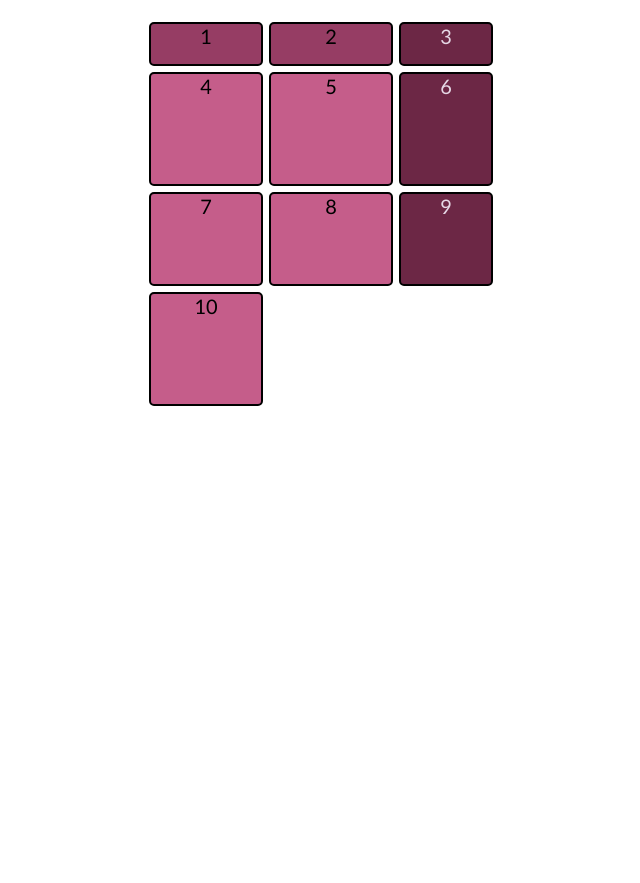
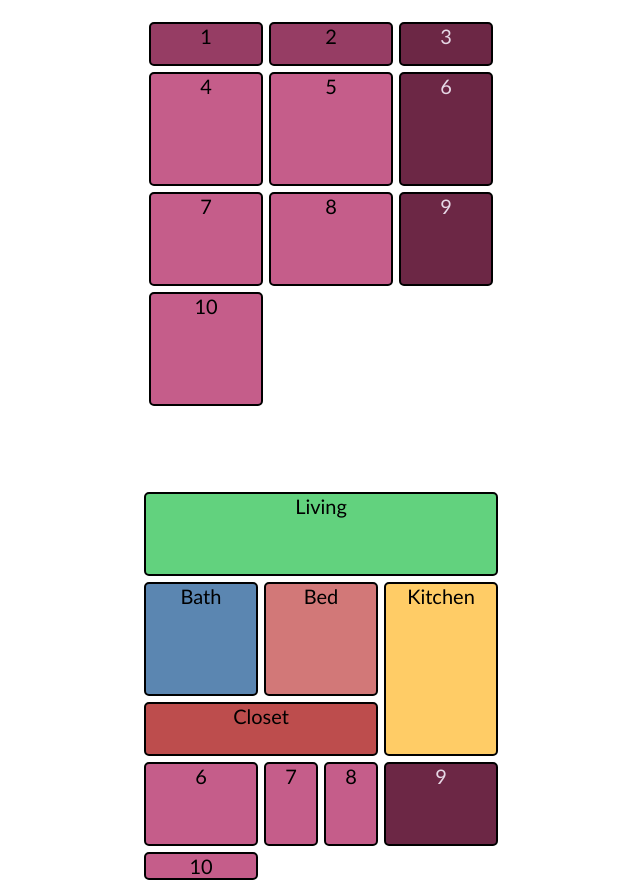
Before and after one commit to AlejandroNav/web2025, a plain HTML site: page grid/index.html in a window 1280 px wide. Shown: the part 132-1015 px from the top of the page, without its empty margins (319-959 px from the left). Before the commit the page ends 816 px from the top, so only its background shows below. Drawn offline with Linux system fonts and the light colour scheme.

Commit message:
ejercicio termiando

```diff
--- a/grid/index.html
+++ b/grid/index.html
@@ -24,7 +24,22 @@
             <div class="item last-column">9 </div>
             <div class="item">10</div>
         </div>
+        <div class="piso">
+            <div class="item living">Living</div>
+            <div class="item bath">Bath</div>
+            <div class="item bed">Bed</div>
+            <div class="item closet">Closet</div>
+            <div class="item kitchen">Kitchen</div>
+            <div class="item ">6</div>
+            <div class="item">7</div>
+            <div class="item">8</div>
+            <div class="item last-column">9 </div>
+            <div class="item">10</div>
+        </div>
+
     </section>
+
+
 </body>
 
 </html>
--- a/grid/style.css
+++ b/grid/style.css
@@ -8,6 +8,7 @@
     display: grid;
     grid-template-rows: 50px 120px 100px 120px;
     grid-template-columns: 120px 130px 100px;
+    margin-bottom: 2rem;
 }
 .item
 {   border-radius: 5px;
@@ -34,3 +35,44 @@ section{
     height: 100vh;
     flex-direction: column;
 }
+.piso{
+    margin-top: 3rem;
+    display: inline-grid;
+    grid-template: 90px 60px 60px 60px 90px/ 120px 60px 60px 120px;
+}
+.living{
+    background-color: rgb(98, 210, 126);
+    color: black;
+    grid-column-start: 1;
+    grid-column-end: 5;
+}
+.bath{
+    background-color: rgb(91, 134, 177);
+    color: rgb(0, 0, 0);
+    grid-row-start: 2;
+    grid-row-end: 4;
+}
+.bed{
+    background-color: rgb(210, 120, 120);
+    color: black;
+    grid-row-start: 2;
+    grid-row-end: 4;
+    grid-column-start: 2;
+    grid-column-end: 4;
+}
+.closet{
+    background-color: rgb(189, 77, 77);
+    color: black;
+    grid-row-start: 4;
+    grid-row-end: 5;
+    grid-column-start: 1;
+    grid-column-end: 4;
+}
+.kitchen{
+    background-color: rgb(255, 204, 102);
+    color: black;
+    grid-row-start: 2;
+    grid-row-end: 5;
+    grid-column-start: 4;
+    grid-column-end: 5;
+}
```
Also changed, not shown: grid/grial.html (added, +39 -0 lines), grid/styles.css (added, +57 -0 lines).
